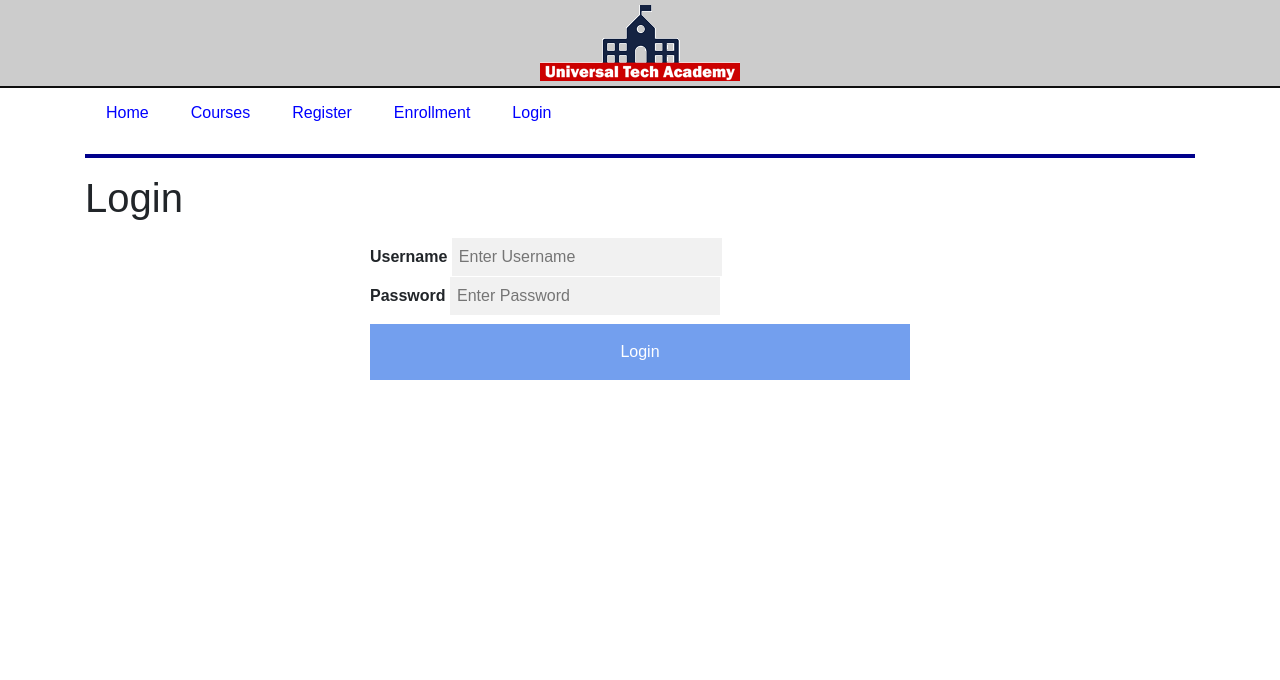
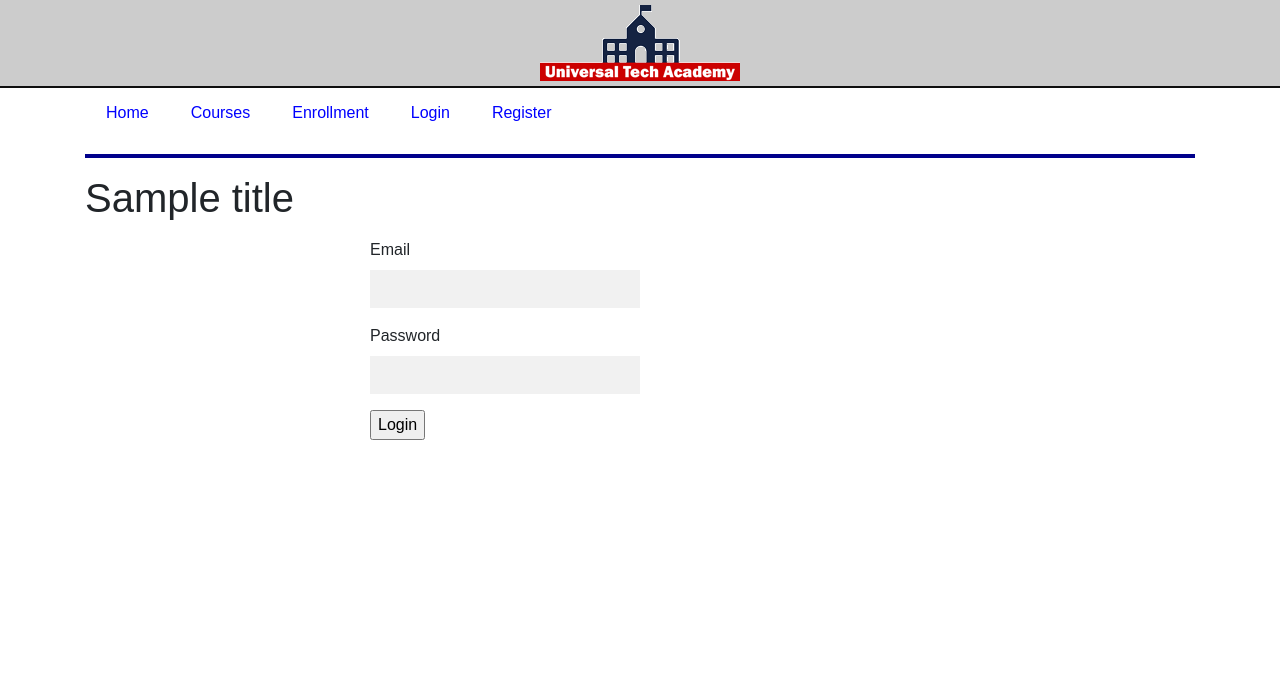
Before and after one commit to akshatz/EnrollmentApplication, a Flask app: template application/templates/login.html in a window 1280 px wide. Shown: the top 680 px of the page. Run offline with Flask 2, Linux system fonts and the light colour scheme; the template is opened without the code that fills it: values that come from a table or form of the project are taken from there, most other values are stand-ins (such as "Sample title", 1, 10 or a date in 2020); some libraries are stand-ins or nearby versions.

Commit message:
Registration Template/Login Template

```diff
--- /dev/null
+++ b/application/forms.py
@@ -0,0 +1,17 @@
+from flask_wtf import FlaskForm
+from wtforms import StringField, PasswordField, SubmitField, BooleanField
+from wtforms.validators import DataRequired
+
+class LoginForm(FlaskForm):
+    email       = StringField("Email",validators=[DataRequired()])
+    password    = StringField("Password", validators=[DataRequired()])
+    remmember_me= BooleanField("Remember Me")
+    submit      = SubmitField("Login")
+
+class RegisterForm(FlaskForm):
+    email               = StringField("Email",validators=[DataRequired()])
+    password            = StringField("Password", validators=[DataRequired()])
+    password_confirm    = StringField("Confirm Password", validators=[DataRequired()])
+    first_name          = StringField("Password", validators=[DataRequired()])
+    last_name           = StringField("Password", validators=[DataRequired()])
+    submit              = SubmitField("Register")
--- a/application/routes.py
+++ b/application/routes.py
@@ -2,8 +2,9 @@ from application import app, db
 from flask import render_template, request, Response
 import json
 from application.models  import User, Enrollment, Course
+from .forms import LoginForm, RegisterForm
 
-courseData=['course.json']
+# courseData = course.json[i]
 
 @app.route("/")
 # @app.route("/index/")
@@ -11,18 +12,20 @@ courseData=['course.json']
 def home():
     return render_template('index.html',home=True)
 
-@app.route("/login/")
+@app.route("/login/", methods=["GET", "POST"])
 def login():
-    return render_template('login.html',login=True)
+    form = LoginForm()
+    return render_template('login.html', title="Login", form=form ,login=True)
 
 @app.route("/courses/")
 @app.route("/courses/<term>/")
 def courses(term=2020):
     return render_template('courses.html', courseData=courseData,courses=True, term=term)
 
-@app.route("/register/")
+@app.route("/register/", methods=["POST"])
 def register():
-    return render_template('register.html', register=True)
+    form = RegisterForm()
+    return render_template('register.html', title="Register", form=form, register=True)
 
 
 @app.route('/enrollment/', methods=["GET", "POST"])
--- a/application/templates/includes/nav.html
+++ b/application/templates/includes/nav.html
@@ -4,9 +4,6 @@
                 <li class="nav-item"><a href="{{ url_for('home') }}" class="nav-link {% if home %} active {% endif %}">Home</a></li>
                 <li class="nav-item"><a href="{{ url_for('courses') }}" class="nav-link {% if courses %} active {% endif %}">Courses</a></li>
 
-                {% if not session['username'] %}
-                <li class="nav-item"><a href="{{ url_for('register') }}" class="nav-link {% if register %} active {% endif %}">Register</a></li>
-                {% endif %}
                 <li class="nav-item"><a href="{{ url_for('enrollment')}}" class="nav-link {% if enrollment %} active {% endif %}">Enrollment</a></li>
 
                 {% if not session['username'] %}
@@ -14,6 +11,10 @@
                 {% else %}
                 {#<li class="nav-item"><a href="Logout.html" class="nav-link {% if %}active{% endif %}">Logout</a></li>#}
                 {% endif %}
+                {% if not session['username'] %}
+                <li class="nav-item"><a href="{{ url_for('register') }}" class="nav-link {% if register %} active {% endif %}">Register</a></li>
+                {% endif %}
+
             </ul>
         </nav>
         <hr style="clear:both">
--- a/application/templates/login.html
+++ b/application/templates/login.html
@@ -1,19 +1,25 @@
     {% extends "layout.html" %}
 
     {% block content %}
-    <h1>Login</h1>
+    <h1>{{title}}</h1>
 
     <div class="row">
         <div class="col-md-6 offset-md-3">
             <h3></h3>
-            <form name="login" action="login.php" method="get">
-                <label for="username"><b>Username</b></label>
-                <input type="text" placeholder="Enter Username" name="username" required>
-                <br>
-                <label for="password"><b>Password</b></label>
-                <input type="password" placeholder="Enter Password" name="password" required>
-                <br class="clear">
-                <input class="btn-submit" type="submit" name="submit" value="Login">
+            <form name="login" action="" method="POST">
+            {{form.hidden_tag()}}
+            <p>
+                {{ form.email.label}}<br>
+                {{ form.email(size=35)}}
+            </p>
+            <p>
+                {{ form.password.label}}<br>
+                {{ form.password(min_size=8)}}
+            </p>
+            <p>
+                {{ form.submit()}}
+            </p>
+
             </form>
         </div>
     </div>
```
Also changed, not shown: application/templates/register.html (+23 -12 lines), 8 other files.
